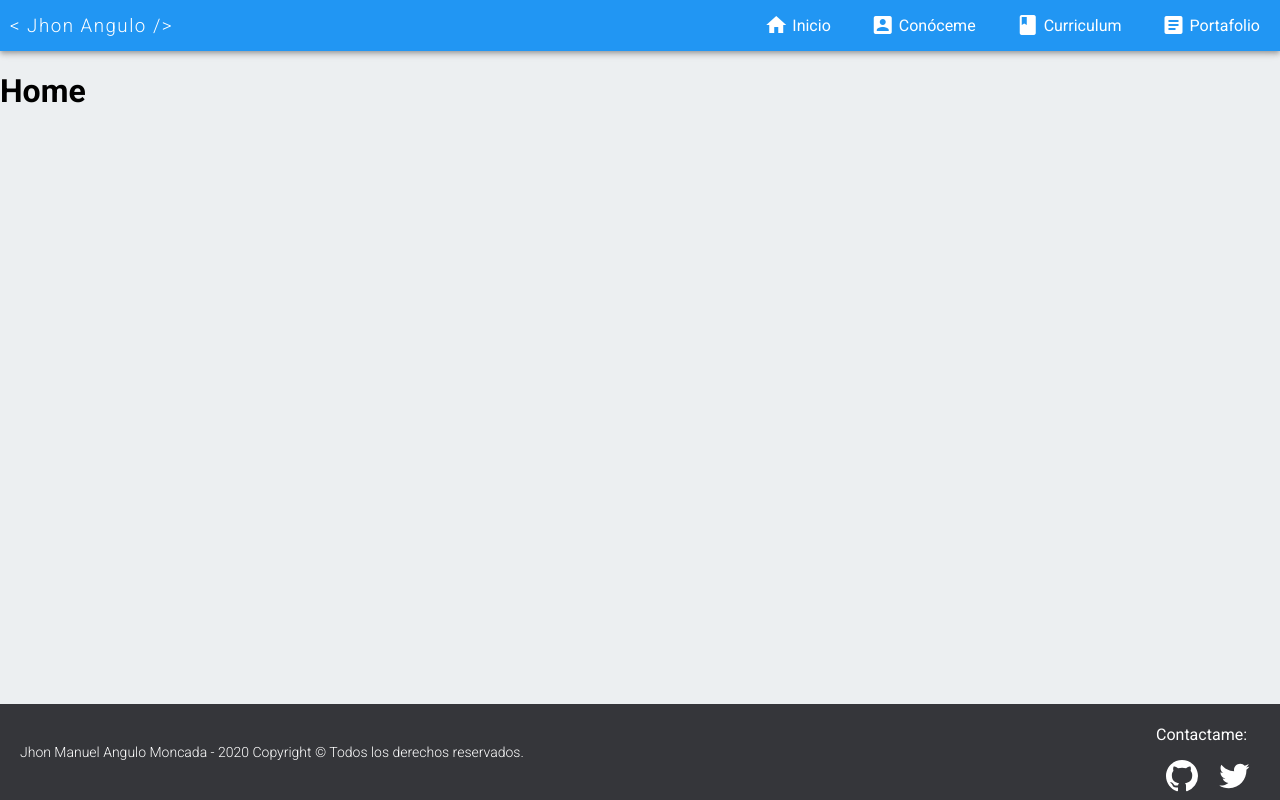
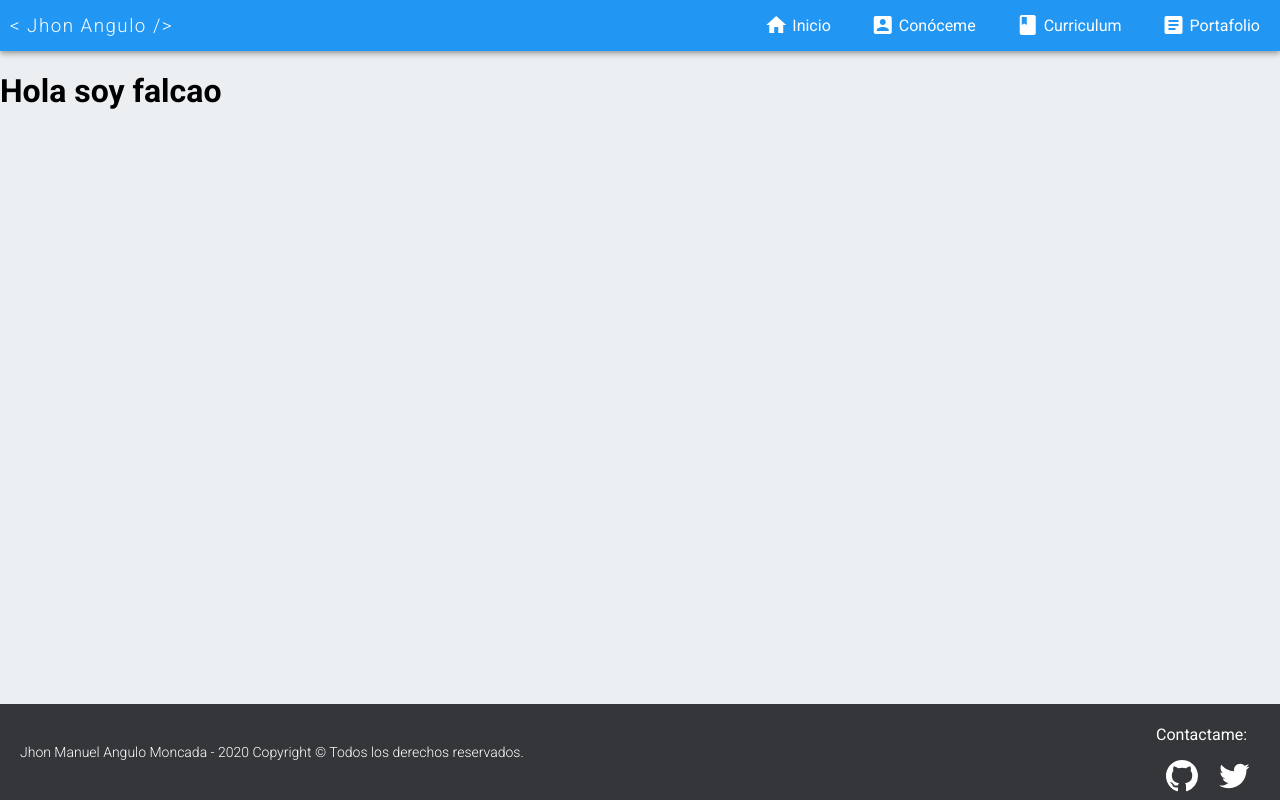
Before and after one commit to JhonAngulo/personal-page, a React (Create React App) app: page / in a window 1280 px wide. Built offline with nearby package versions, Linux system fonts and the light colour scheme.

Commit message:
create Layout

```diff
--- a/src/App.js
+++ b/src/App.js
@@ -3,15 +3,17 @@ import { BrowserRouter, Switch, Route } from 'react-router-dom'
 
 import 'assets/styles/global.css'
 
+import Layout from 'pages/Layout'
 import Home from 'pages/Home.jsx'
 
 function App() {
   return (
     <BrowserRouter>
-      <Switch></Switch>
-      <Route path='/'>
-        <Home />
-      </Route>
+      <Layout>
+        <Switch>
+          <Route exact path='/' component={Home} />
+        </Switch>
+      </Layout>
     </BrowserRouter>
   )
 }
--- a/src/pages/Home.jsx
+++ b/src/pages/Home.jsx
@@ -1,16 +1,8 @@
 import React from 'react'
-import Header from 'components/Header'
-import Footer from 'components/Footer'
 
 const Home = () => {
   return (
-    <>
-    <Header />
-
-    <h1>Home</h1>
-
-    <Footer />
-    </>
+    <h1>Hola soy falcao</h1>
   )
 }
 
--- /dev/null
+++ b/src/pages/Layout.jsx
@@ -0,0 +1,16 @@
+import React from 'react'
+import Header from 'components/Header'
+import Footer from 'components/Footer'
+
+
+const Layout = ({children}) => {
+  return (
+    <>
+    <Header />
+    {children}
+    <Footer />
+    </>
+  )
+}
+
+export default Layout
```
